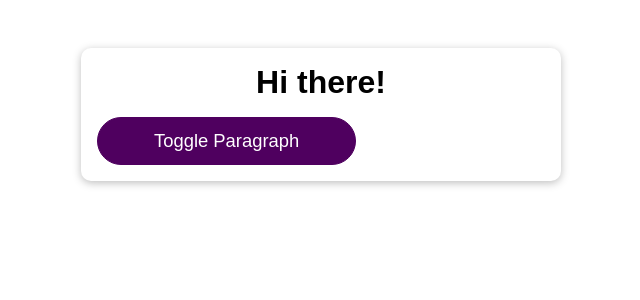
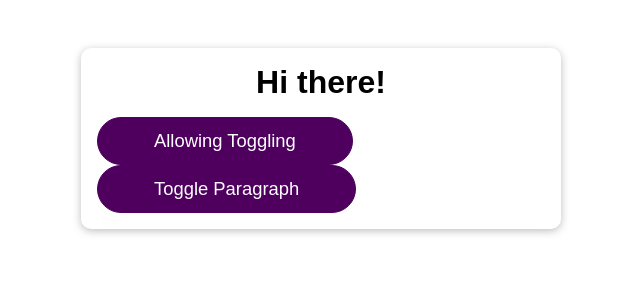
Before and after one commit to Irakarama-Laurent123/React--BTS, a React (Create React App) app: page / in a window 1280 px wide. Shown: the top 300 px of the page, without its empty margins (319-959 px from the left). Built offline with nearby package versions, Linux system fonts and the light colour scheme.

Commit message:
useCallback and its dependecies

```diff
--- a/src/App.js
+++ b/src/App.js
@@ -6,15 +6,23 @@ import Demo from "./components/Demo/Demo";
 
 function App() {
   const [showPara, setShowPara] = useState(false);
+  const [allowToggle, setAllowToggle] = useState(false);
 
   const toggleShow = useCallback(() => {
-    setShowPara((prevShow) => !prevShow);
-  }, []);
+    if (allowToggle) {
+      setShowPara((prevShow) => !prevShow);
+    }
+  }, [allowToggle]);
+
+  const allowToggleHandler = () => {
+    setAllowToggle(true);
+  };
 
   return (
     <div className="app">
       <h1>Hi there!</h1>
       <Demo show={showPara} />
+      <Button onClick={allowToggleHandler}>Allowing Toggling</Button>
       <Button onClick={toggleShow}>Toggle Paragraph</Button>
     </div>
   );
```
